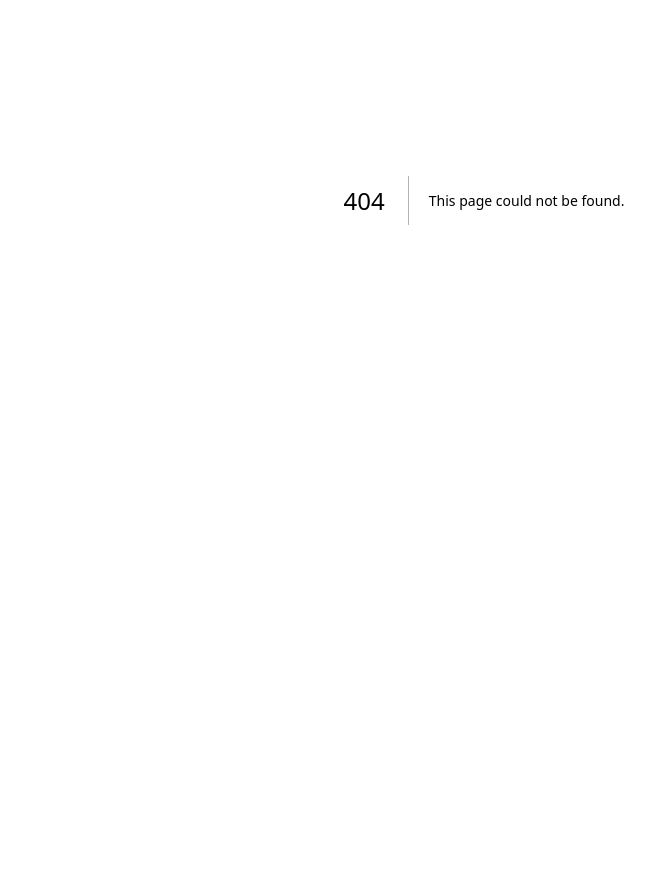
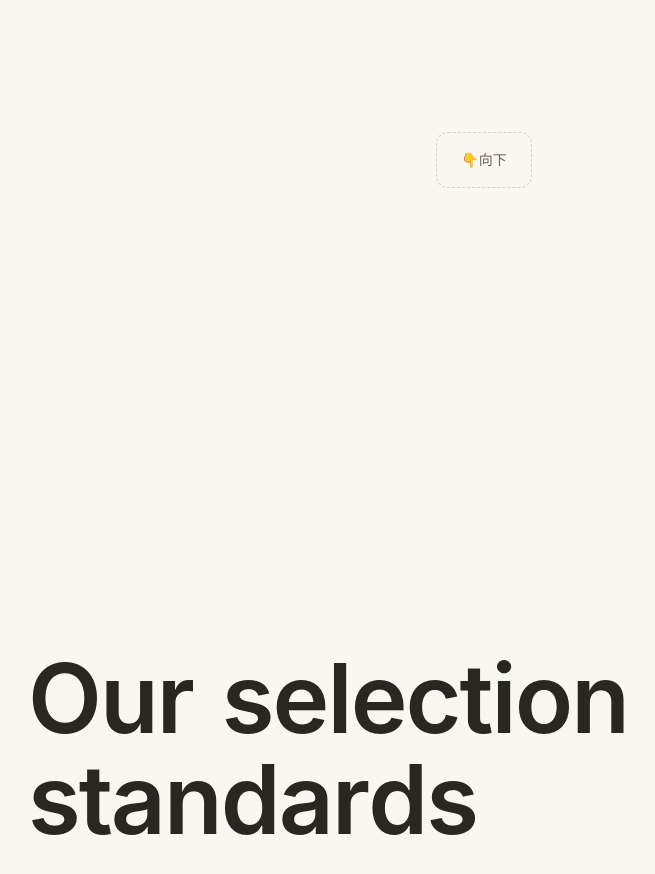
Before and after one commit to LingzheM/effects_collect_box, a Next.js app: page /scroll/highlight in a window 1280 px wide. Before the commit this address had no page. Shown: the part 200-1074 px from the top of the page, without its empty margins (156-811 px from the left). Before the commit the page ends 800 px from the top, so only its background shows below. Built offline with nearby package versions, Linux system fonts and the light colour scheme.

Commit message:
highlight scroll

```diff
--- /dev/null
+++ b/src/app/scroll/highlight/HighlightText.css
@@ -0,0 +1,72 @@
+:root {
+  --bg: #faf7f0;
+  --text: #2a2620;
+  --text-muted: #6b6557;
+  --accent: #c25a2c;
+}
+
+body {
+  margin: 0;
+  padding: 0;
+  font-family: -apple-system, BlinkMacSystemFont, "Segoe UI", "PingFang SC", "Microsoft YaHei", sans-serif;
+  background: var(--bg);
+  color: var(--text);
+  line-height: 1.6;
+}
+
+.app-wrapper {
+  width: 100%;
+}
+
+/* —— 占位区,让用户有滚动空间 —— */
+.spacer {
+  min-height: 90vh;
+  display: flex;
+  align-items: center;
+  justify-content: center;
+  color: var(--text-muted);
+  font-size: 14px;
+}
+
+.spacer .hint {
+  padding: 1rem 1.5rem;
+  border: 1px dashed rgba(0,0,0,0.15);
+  border-radius: 12px;
+}
+
+/* —— 标题区 —— */
+.section {
+  max-width: 960px;
+  margin: 0 auto;
+  padding: 8rem 1.5rem;
+}
+
+@media (max-width: 600px) {
+  .section {
+    padding: 5rem 1rem;
+  }
+}
+
+/* —— 关键: 这里就是 data-highlight-text 要装饰的元素 —— */
+.highlight-container {
+  font-size: clamp(40px, 8vw, 96px);
+  font-weight: 600;
+  line-height: 1.05;
+  letter-spacing: -0.02em;
+  margin: 0;
+}
+
+.highlight-container .word {
+  display: inline-block;
+  white-space: nowrap;
+}
+
+.highlight-container .char {
+  display: inline-block;
+  will-change: opacity; /* 提示浏览器进行 GPU 优化 */
+}
+
+.highlight-container .space {
+  display: inline-block;
+  width: 0.3em;
+}
--- /dev/null
+++ b/src/app/scroll/highlight/HighlightText.tsx
@@ -0,0 +1,68 @@
+import { useMemo, useRef, useState } from "react";
+import React from "react";
+
+const FADED = 0.2;  //未点亮时的透明度
+const STAGGER = 0.1  // 字符之间的延迟
+
+interface ScrollHighlightTextProps {
+  text: string;
+}
+
+export default function ScrollHighlightText({
+  text,
+} : ScrollHighlightTextProps) {
+
+  const containerRef = useRef<HTMLHeadingElement>(null);
+  const [progress, setProgress] = useState<number>(0);
+
+  // 文本拆解预处理
+  const { wordStructure, totalChars } = useMemo(() => {
+    const words = text.trim().split(' ');
+    let globalCharIndex = 0;
+
+    const structure = words.map((word) => {
+      return {
+        word,
+        chars: word.split('').map((char) => ({
+          char,
+          globalCharIndex: globalCharIndex++,
+        })),
+      };
+    });
+
+    return { wordStructure: structure, totalChars: globalCharIndex };
+  }, [text]);
+
+  // 4. 渲染辅助：计算单个字符的透明度
+  const getCharOpacity = (charIndex: number): number => {
+    // 总时长 = 1（单字动画） + （总字数-1）*延迟
+    const totalDuration = 1 + (totalChars - 1) * STAGGER;
+    const playhead = progress * totalDuration;
+
+    const charStart = charIndex * STAGGER;
+    const localProgress = Math.max(0, Math.min(1, playhead - charStart));
+    return FADED + (1 - FADED) * localProgress;
+  }
+
+  return (
+    <h2 className={`highlight-container`} ref={containerRef}>
+      {wordStructure.map((wordObj, wordIndex) => (
+        <React.Fragment key={`word-${wordIndex}`}>
+          <span className="word">
+            {wordObj.chars.map((item) => (
+              <span
+                key={`char-${item.globalCharIndex}`}
+                className="char"
+                style={{ opacity: getCharOpacity(item.globalIndex) }}
+              >
+                {item.char}
+              </span>
+            ))}
+          </span>
+          {/** 单词之间的空格 */}
+          {wordIndex < wordStructure.length - 1 && <span className="space" />}
+        </React.Fragment>
+      ))}
+    </h2>
+  );
+};
--- /dev/null
+++ b/src/app/scroll/highlight/page.tsx
@@ -0,0 +1,26 @@
+"use client"
+
+import ScrollHighlightText from './HighlightText'
+import './HighlightText.css'
+
+export default function Page() {
+  return (
+    <div className='app-wrapper'>
+      <div className='spacer'>
+        <div className='hint'>👇向下</div>
+      </div>
+
+      <section className='section'>
+        <ScrollHighlightText text="Our selection standards" />
+      </section>
+
+      <section className='section'>
+        <ScrollHighlightText text="when and where SUNNY" />
+      </section>
+
+      <div className='spacer'>
+        <div className='hint'>👆</div>
+      </div>
+    </div>
+  )
+}
```
